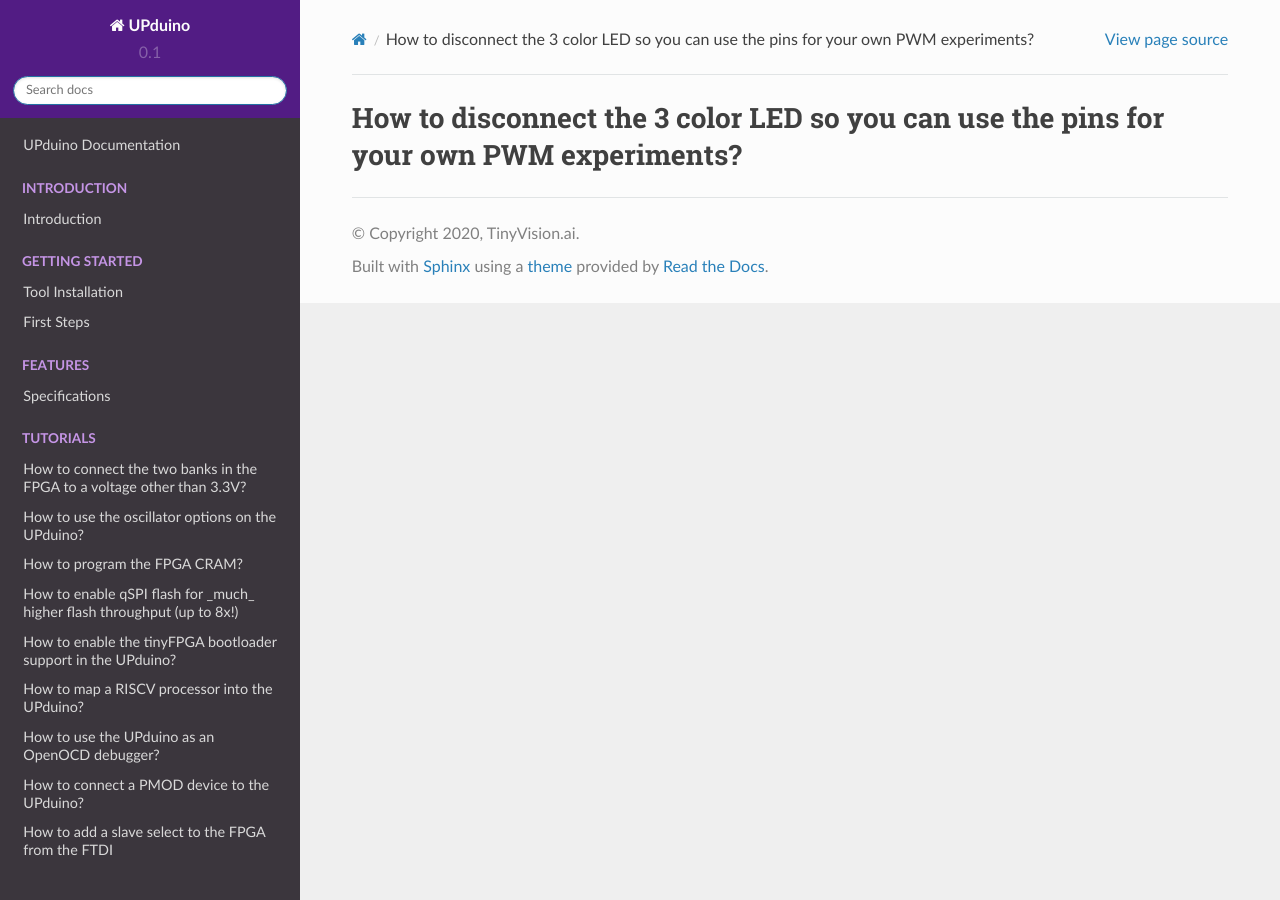
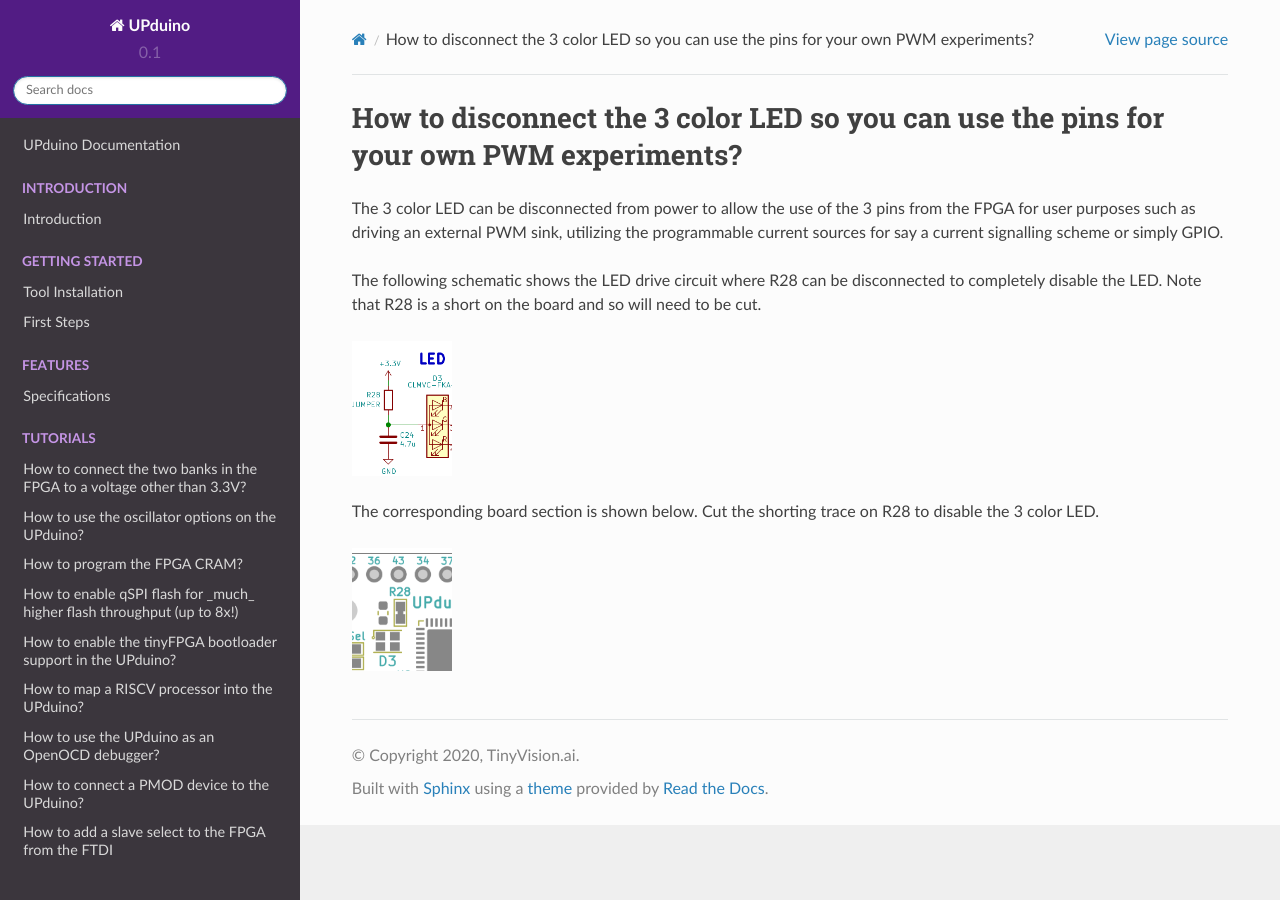
Before and after one commit to tinyvision-ai-inc/UPduino-v3.0, a Sphinx documentation site: the page built from docs/source/tutorials/disconnect_tri_color_led.rst, in a window 1280 px wide. Built offline with Sphinx 7.4.7 and the Read the Docs theme 2.0.0, drawn with Linux system fonts in a browser that asks for light colours; pages that are not in the unit, such as notebooks, are missing from menus.

Commit message:
3 color LED disconnect docs

```diff
--- a/docs/source/tutorials/disconnect_tri_color_led.rst
+++ b/docs/source/tutorials/disconnect_tri_color_led.rst
@@ -1,2 +1,17 @@
 How to disconnect the 3 color LED so you can use the pins for your own PWM experiments?
 ====
+
+The 3 color LED can be disconnected from power to allow the use of the 3 pins from the FPGA for user purposes such as driving an external PWM sink, utilizing the programmable current sources for say a current signalling scheme or simply GPIO.
+
+The following schematic shows the LED drive circuit where R28 can be disconnected to completely disable the LED. Note that R28 is a short on the board and so will need to be cut.
+
+.. image:: upduino_3color_led.png
+  :width: 100
+  :alt: UPduino FPGA bank connections
+
+
+The corresponding board section is shown below. Cut the shorting trace on R28 to disable the 3 color LED.
+
+.. image:: upduino_3color_led_layout.png
+  :width: 100
+  :alt: UPduino FPGA bank connections
```
Also changed, not shown: docs/source/tutorials/upduino_3color_led.png (added), docs/source/tutorials/upduino_3color_led_layout.png (added).
